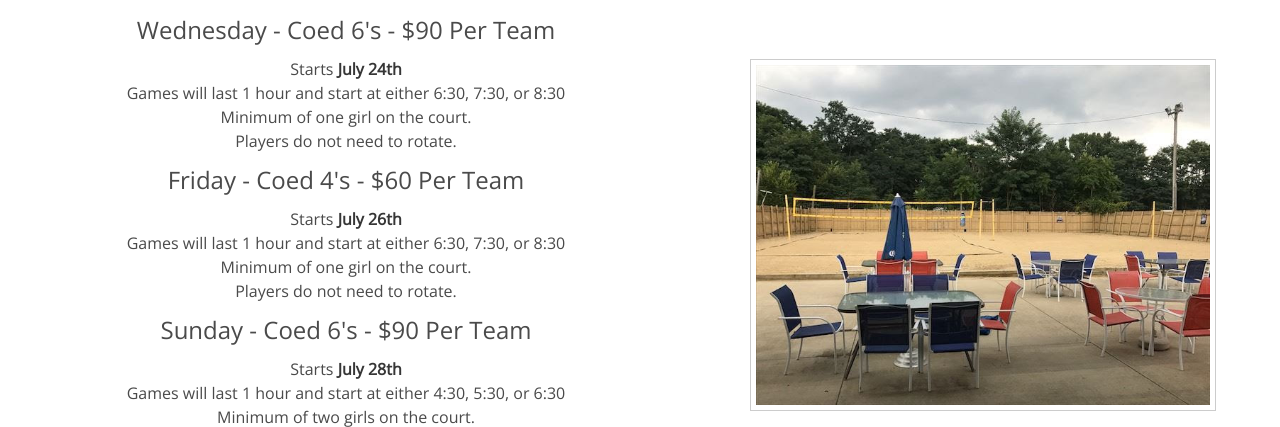
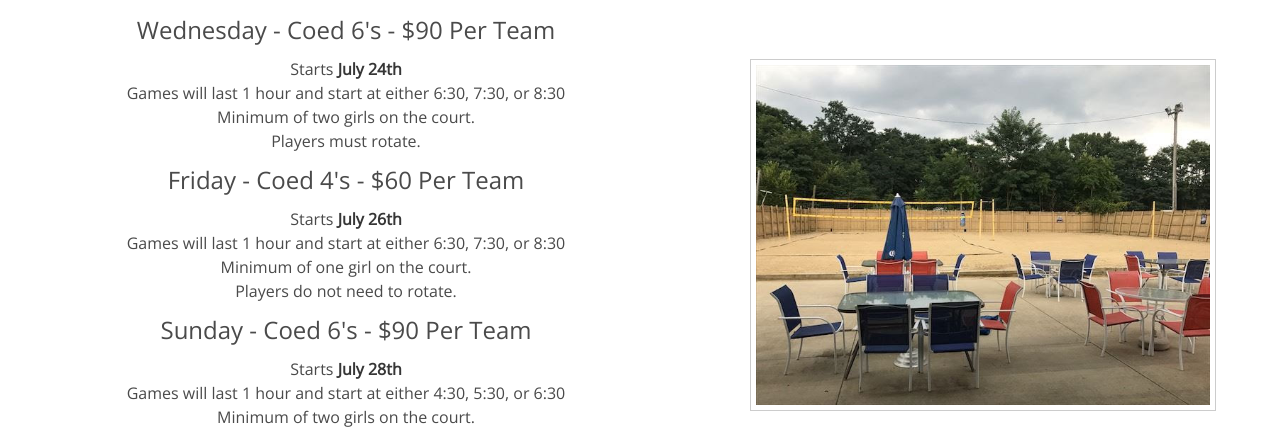
Before and after one commit to ryanrapini/jammsvolleyball, a PHP site: page / in a window 1280 px wide. Shown: the part 727-1154 px from the top of the page. Run offline with PHP 8.4, Linux system fonts and the light colour scheme.

```diff
--- a/includes/leagues.php
+++ b/includes/leagues.php
@@ -7,8 +7,8 @@
             <h4 class="subtitle is-4">Wednesday - Coed 6's - $90 Per Team</h4>
             Starts <strong>July 24th</strong><br>
             Games will last 1 hour and start at either 6:30, 7:30, or 8:30<br>
-            Minimum of one girl on the court.<br>
-            Players do not need to rotate.
+            Minimum of two girls on the court.<br>
+            Players must rotate.
         </li>
         <li>
             <h4 class="subtitle is-4">Friday - Coed 4's - $60 Per Team</h4>
```
